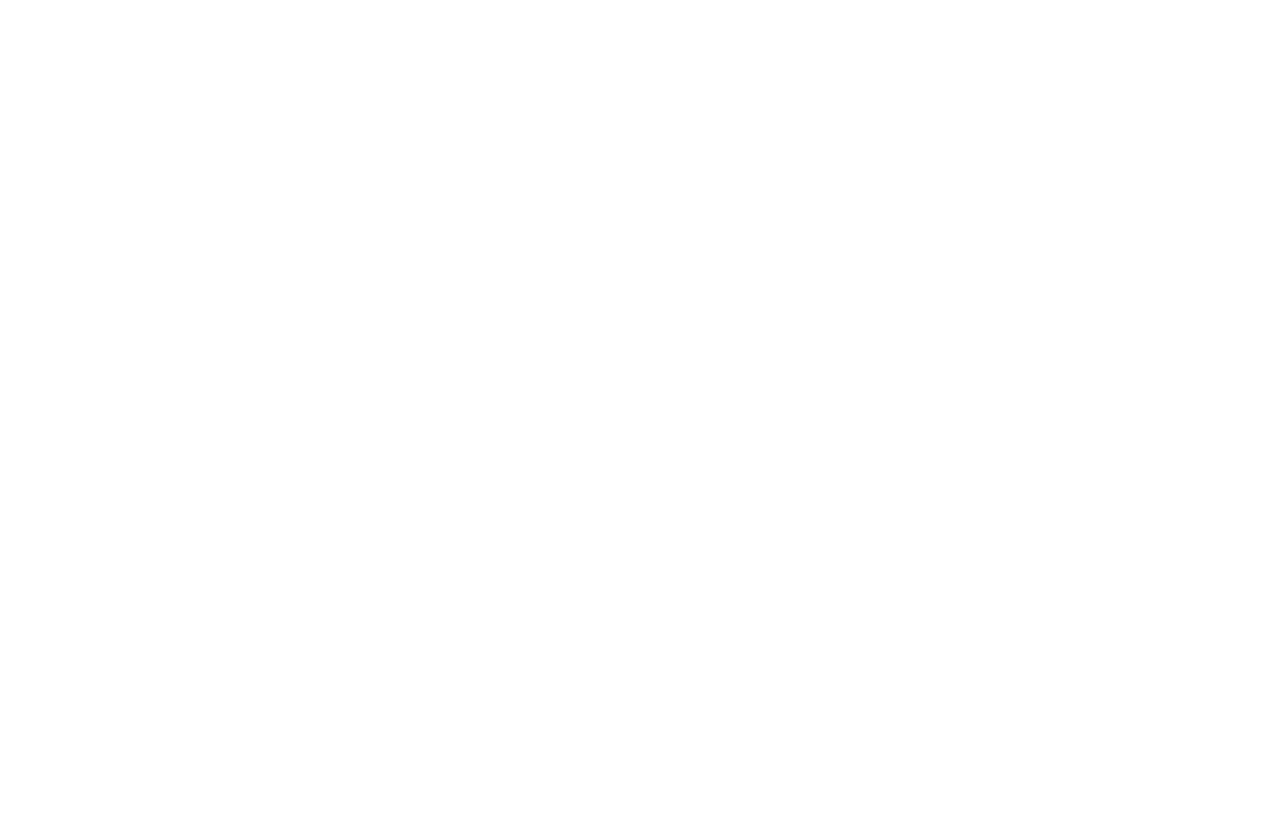
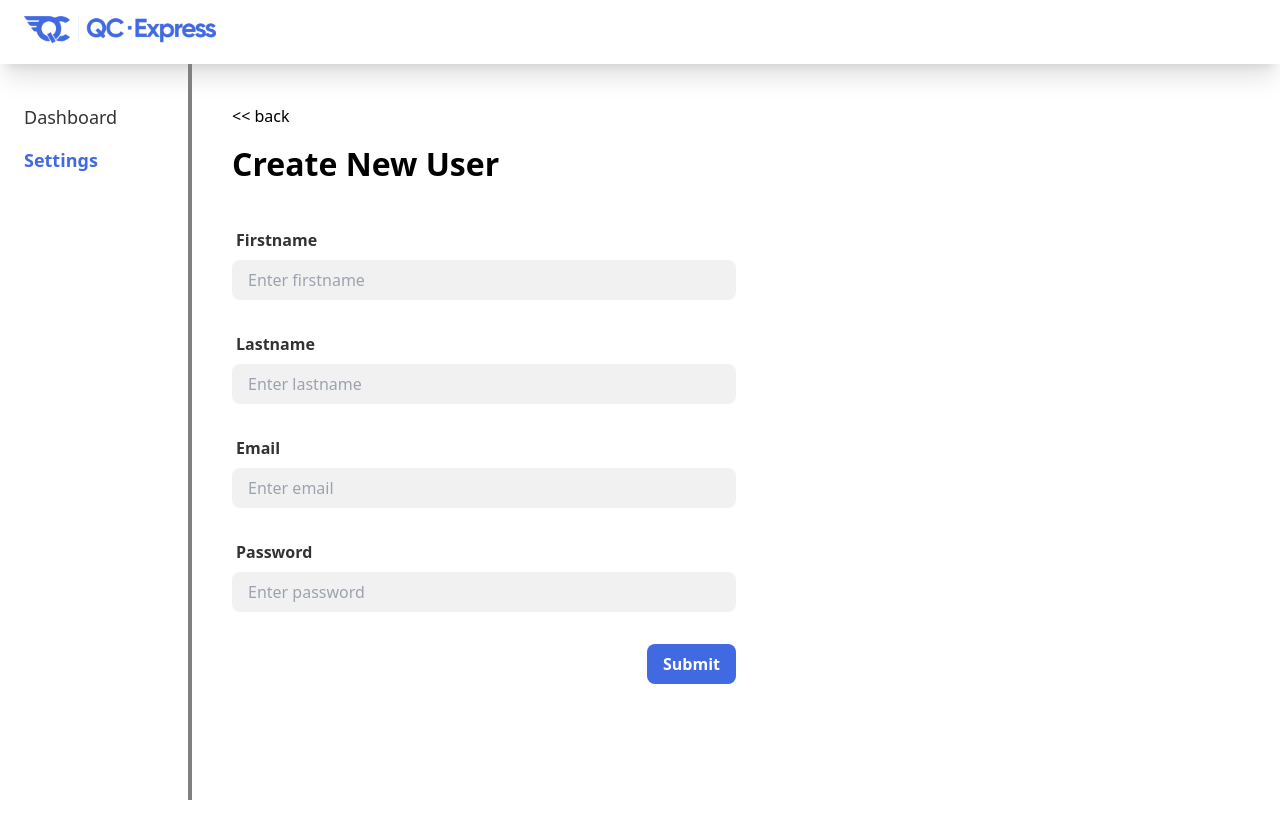
Before and after one commit to rahmlad-aramide/qc-express, a React (Vite) app: page /settings/new-user in a window 1280 px wide. Before the commit this address had no page. Before the commit the page ends 800 px from the top, so only its background shows below. Built offline with nearby package versions, Linux system fonts and the light colour scheme.

Commit message:
designed create user UI

```diff
--- a/src/App.tsx
+++ b/src/App.tsx
@@ -9,6 +9,7 @@
 import Settings from "./pages/settings";
 import RevealTokens from "./pages/settings/RevealTokens";
 import DeleteUser from "./pages/settings/DeleteUser";
+import NewUser from "./pages/settings/NewUser";
 
 type ToastParams = {
   position: string;
@@ -64,6 +65,7 @@
         <Route path="/settings" element={<Settings />} />
         <Route path="/settings/reveal-tokens" element={<RevealTokens />} />
         <Route path="/settings/delete-user" element={<DeleteUser />} />
+        <Route path="/settings/new-user" element={<NewUser />} />
       </Routes>
     </>
   );
--- a/src/pages/settings/DeleteUser.tsx
+++ b/src/pages/settings/DeleteUser.tsx
@@ -1,9 +1,16 @@
 import MainContainer from "../../components/containers/MainContainer";
 
 const DeleteUser = () => {
+  const backToSettings = () => {
+    window.history.back();
+  };
   return (
     <MainContainer activeTab="Settings">
-      <h2 className="text-[32px] font-semibold">Delete User</h2>
+      <span onClick={backToSettings} className="cursor-pointer">
+        {"<< "}back
+      </span>
+
+      <h2 className="text-[32px] font-semibold mt-3">Delete User</h2>
       <div className="mt-10 w-[50%]">
         <input
           type="text"
@@ -11,7 +18,9 @@
           className="bg-[#f1f1f1] w-[100%] py-2 px-4 rounded-lg outline-none border-none"
         />
         <div className="flex justify-end mt-6">
-          <button className="bg-[#ee2020] py-2 px-4 text-[#fff] font-semibold rounded-lg">Delete User</button>
+          <button className="bg-[#ee2020] py-2 px-4 text-[#fff] font-semibold rounded-lg">
+            Delete User
+          </button>
         </div>
       </div>
     </MainContainer>
--- /dev/null
+++ b/src/pages/settings/NewUser.tsx
@@ -0,0 +1,57 @@
+import MainContainer from "../../components/containers/MainContainer";
+
+const NewUser = () => {
+  const backToSettings = () => {
+    window.history.back();
+  };
+  return (
+    <MainContainer activeTab="Settings">
+      <span onClick={backToSettings} className="cursor-pointer">
+        {"<< "}back
+      </span>
+
+      <h2 className="text-[32px] font-semibold mt-3">Create New User</h2>
+      <div className="mt-10 w-[50%] space-y-8">
+        <div className="space-y-2">
+            <label className="text-[#333] px-1 font-semibold">Firstname</label>
+            <input
+                type="text"
+                placeholder="Enter firstname"
+                className="bg-[#f1f1f1] w-[100%] py-2 px-4 rounded-lg outline-none border-none"
+            />
+        </div>
+        <div className="space-y-2">
+            <label className="text-[#333] px-1 font-semibold">Lastname</label>
+            <input
+                type="text"
+                placeholder="Enter lastname"
+                className="bg-[#f1f1f1] w-[100%] py-2 px-4 rounded-lg outline-none border-none"
+            />
+        </div>
+        <div className="space-y-2">
+            <label className="text-[#333] px-1 font-semibold">Email</label>
+            <input
+                type="text"
+                placeholder="Enter email"
+                className="bg-[#f1f1f1] w-[100%] py-2 px-4 rounded-lg outline-none border-none"
+            />
+        </div>
+        <div className="space-y-2">
+            <label className="text-[#333] px-1 font-semibold">Password</label>
+            <input
+                type="password"
+                placeholder="Enter password"
+                className="bg-[#f1f1f1] w-[100%] py-2 px-4 rounded-lg outline-none border-none"
+            />
+        </div>
+        <div className="flex justify-end mt-6">
+          <button className="bg-[#4169e2] py-2 px-4 text-[#fff] font-semibold rounded-lg">
+             Submit
+          </button>
+        </div>
+      </div>
+    </MainContainer>
+  );
+};
+
+export default NewUser;
```
